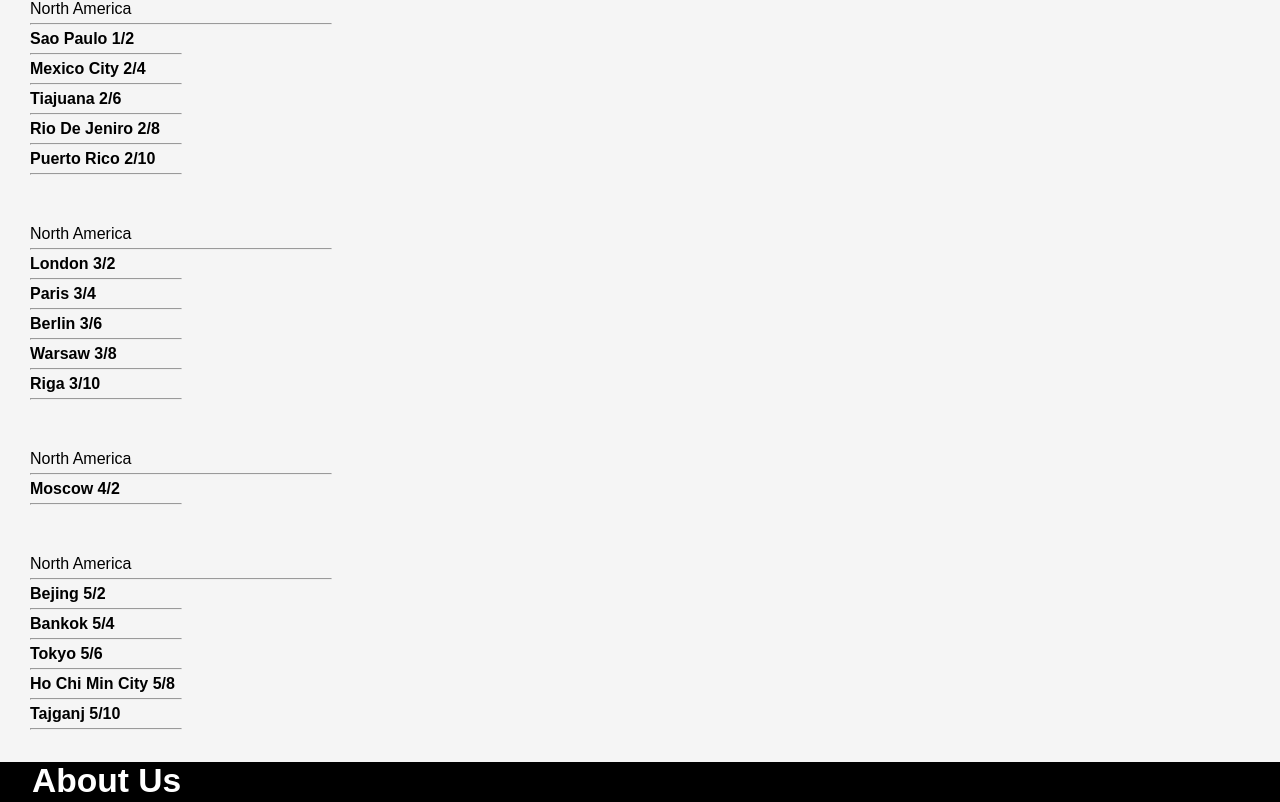
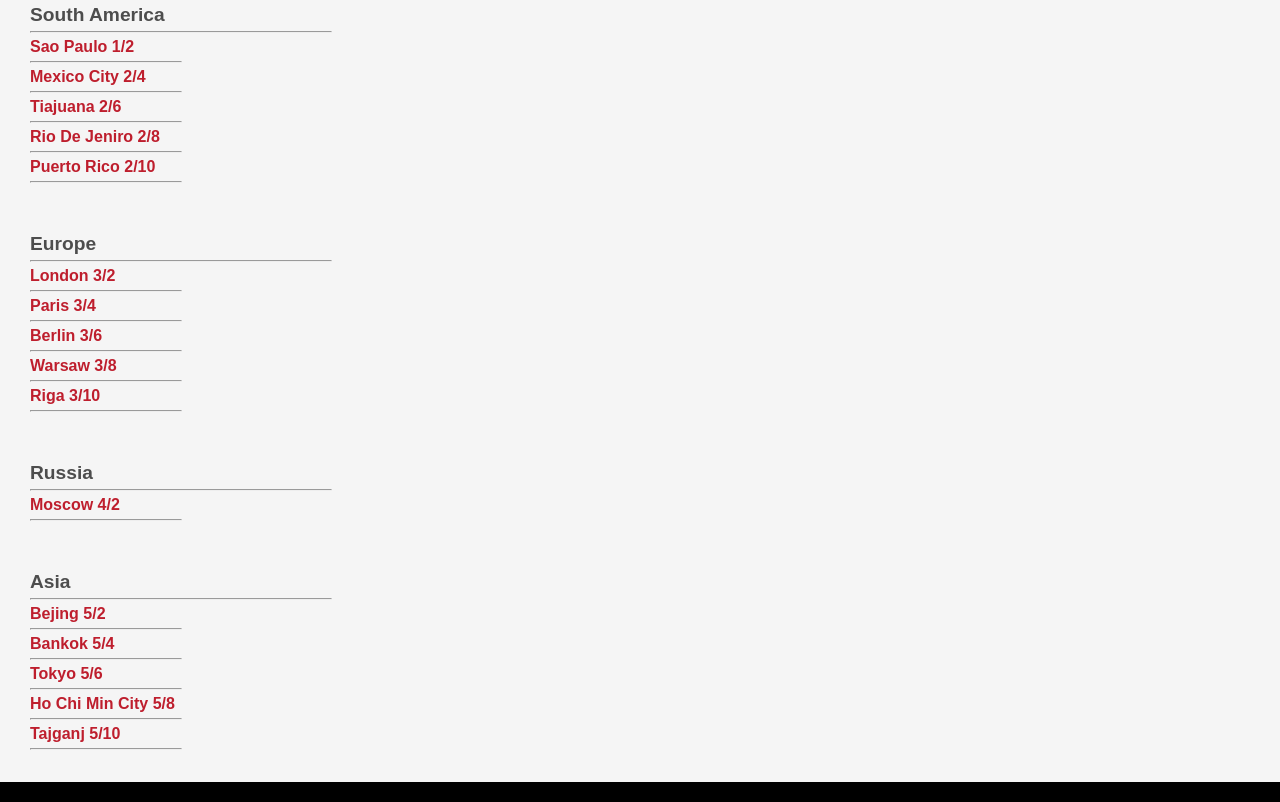
Before and after one commit to AssassinShay26/WebDevTeam, a plain HTML site: page tourdates.html in a window 1280 px wide. Shown: the part 356-1158 px from the top of the page. Drawn offline with Linux system fonts and the light colour scheme.

Commit message:
added color to tour dates

```diff
--- a/css/style.css
+++ b/css/style.css
@@ -108,6 +108,7 @@ body{
 }
 .tour_Dates_Container{
   margin-left: 30px;
+  /* padding-left: 20vh; */
 }
 .tour_Dates_H{
   display: grid;
@@ -146,8 +147,14 @@ body{
   width: 24%;
   margin: 5px;
 }
+.jshr2Text{
+  color: var(--clr-NormalRed);
+}
 .jshrText{
   margin-top: 50px;
+  font-size: larger;
+  font-weight: bold;
+  color: var(--clr-DarkGrey);
 }
 .hr2{
   margin-top: 10px;
@@ -244,6 +251,9 @@ input[type=submit]:hover {
 /***************************************/
 
 /*#region footer*/
+.footer1{
+  padding-top: 2%;
+}
 .footer_Wrapper{
   width:100%;
   height: 15%;
--- a/javascript/DatesJSON.js
+++ b/javascript/DatesJSON.js
@@ -16,7 +16,7 @@ xhr3.onload = function () {
     for (let i = 0; i < responseObject.NATourDates.length; i++) {
       let newCard = "";
       newCard += "<div class='review'>";
-      newCard += "<p><b>" + responseObject.NATourDates[i].Location + "&nbsp";
+      newCard += "<p class=\"jshr2Text\"><b>" + responseObject.NATourDates[i].Location + "&nbsp";
       newCard += responseObject.NATourDates[i].date + "<br>";
       newCard += "<hr class=\"jshr\">";
       newCard += "</p></b>";
@@ -27,7 +27,7 @@ xhr3.onload = function () {
     for (let i = 0; i < responseObject.SATourDates.length; i++) {
       let newCard = "";
       newCard += "<div class='review'>";
-      newCard += "<p><b>" + responseObject.SATourDates[i].Location + "&nbsp";
+      newCard += "<p class=\"jshr2Text\"><b>" + responseObject.SATourDates[i].Location + "&nbsp";
       newCard += responseObject.SATourDates[i].date + "<br>";
       newCard += "<hr class=\"jshr\">";
       newCard += "</p></b>";
@@ -38,7 +38,7 @@ xhr3.onload = function () {
     for (let i = 0; i < responseObject.EUTourDates.length; i++) {
       let newCard = "";
       newCard += "<div class='review'>";
-      newCard += "<p><b>" + responseObject.EUTourDates[i].Location + "&nbsp";
+      newCard += "<p class=\"jshr2Text\"><b>" + responseObject.EUTourDates[i].Location + "&nbsp";
       newCard += responseObject.EUTourDates[i].date + "<br>";
       newCard += "<hr class=\"jshr\">";
       newCard += "</p></b>";
@@ -49,7 +49,7 @@ xhr3.onload = function () {
     for (let i = 0; i < responseObject.RUTourDates.length; i++) {
       let newCard = "";
       newCard += "<div class='review'>";
-      newCard += "<p><b>" + responseObject.RUTourDates[i].Location + "&nbsp";
+      newCard += "<p class=\"jshr2Text\"><b>" + responseObject.RUTourDates[i].Location + "&nbsp";
       newCard += responseObject.RUTourDates[i].date + "<br>";
       newCard += "<hr class=\"jshr\">";
       newCard += "</p></b>";
@@ -60,7 +60,7 @@ xhr3.onload = function () {
     for (let i = 0; i < responseObject.ASTourDates.length; i++) {
       let newCard = "";
       newCard += "<div class='review'>";
-      newCard += "<p><b>" + responseObject.ASTourDates[i].Location + "&nbsp";
+      newCard += "<p class=\"jshr2Text\"><b>" + responseObject.ASTourDates[i].Location + "&nbsp";
       newCard += responseObject.ASTourDates[i].date + "<br>";
       newCard += "<hr class=\"jshr\">";
       newCard += "</p></b>";
--- a/tourdates.html
+++ b/tourdates.html
@@ -1,5 +1,6 @@
 <!DOCTYPE html>
 <html lang="en">
+
 <head>
     <meta charset="UTF-8">
     <meta name="viewport" content="width=device-width, initial-scale=1.0">
@@ -11,6 +12,7 @@
     <link href="https://fonts.googleapis.com/css2?family=Open+Sans:ital,wght@0,300..800;1,300..800&display=swap"
         rel="stylesheet">
 </head>
+
 <body>
     <!--Navbar region-->
     <!--Navbar for Desktop and Mobile views-->
@@ -43,31 +45,31 @@
         </div>
         <p class="jshrText">North America</p>
         <section id="tour1"></section>
-        <p class="jshrText">North America</p>
+        <p class="jshrText">South America</p>
         <hr class="jshr2">
         <section id="tour2"></section>
-        <p class="jshrText">North America</p>
+        <p class="jshrText">Europe</p>
         <hr class="jshr2">
         <section id="tour3"></section>
-        <p class="jshrText">North America</p>
+        <p class="jshrText">Russia</p>
         <hr class="jshr2">
         <section id="tour4"></section>
-            <p class="jshrText">North America</p>
+        <p class="jshrText">Asia</p>
         <hr class="jshr2">
         <section id="tour5"></section>
-        <div TourContainer>
+        <!-- <div TourContainer>
             <div id="item1">
-            <!-- <div class="tour_Dates_Country"><h2 class="TourHead">North America</h2></div>
+             <div class="tour_Dates_Country"><h2 class="TourHead">North America</h2></div>
                     <ul class="tour_Dates_H">
                     <li class="tour_Dates_Text">Columbus OH 1/1</li><hr class="hr1">
                     <li class="tour_Dates_Text">Gary IN 1/3</li><hr class="hr1">
                     <li class="tour_Dates_Text">LA CA 1/5</li><hr class="hr1">
                     <li class="tour_Dates_Text">Edmonton CA 1/7</li><hr class="hr1">
                     <li class="tour_Dates_Text">Philadelphia PA 1/9</li>
-                </ul> -->
+                </ul>
 
             </div>
-            </div>
+            </div> -->
     </div>
     </div>
     <!--Footer Region---->
@@ -75,7 +77,7 @@
         <div class="footer_Links"><!--links section-->
             <div class="footer_link_wrapper"><!--links wrapper-->
                 <div class="footer_Link_Item"><!-- link group 1-->
-                <h2>About Us</h2>
+                    <h2 class="footer1">About Us</h2>
                     <a href="#">Member #1</a>
                     <a href="#">Member #2</a>
                     <a href="#">Member #3</a>
@@ -108,39 +110,19 @@
                 </div>
                 <p class="website_rights">&copy &nbsp PS WEB SITE 2024. All rights reserved.</p> <!--copyright info-->
                 <div class="social_media_icons"><!--social media icons-->
-                <a
-                    href="https://www.facebook.com"
-                    target="_blank"
-                    class="social_Media_Link"
-                    >
+                    <a href="https://www.facebook.com" target="_blank" class="social_Media_Link">
                         <i class="fa-brands fa-square-facebook"></i>
                     </a>
-                <a
-                    href="https://www.instagram.com"
-                    target="_blank"
-                    class="social_Media_Link"
-                >
+                    <a href="https://www.instagram.com" target="_blank" class="social_Media_Link">
                         <i class="fa-brands fa-square-instagram"></i>
                     </a>
-                <a
-                    href="https://www.twitter.com"
-                    target="_blank"
-                    class="social_Media_Link"
-                    >
+                    <a href="https://www.twitter.com" target="_blank" class="social_Media_Link">
                         <i class="fa-brands fa-square-twitter"></i>
                     </a>
-                <a
-                    href="https://www.linkedin.com"
-                    target="_blank"
-                    class="social_Media_Link"
-                    >
+                    <a href="https://www.linkedin.com" target="_blank" class="social_Media_Link">
                         <i class="fa-brands fa-linkedin"></i>
                     </a>
-                <a
-                    href="https://www.youtube.com"
-                    target="_blank"
-                    class="social_Media_Link"
-                >
+                    <a href="https://www.youtube.com" target="_blank" class="social_Media_Link">
                         <i class="fa-brands fa-square-youtube"></i>
                     </a>
                 </div>
@@ -151,4 +133,5 @@
     <script src="./javascript/functions.js"></script><!--exapmle in java file-->
     <script src="./javascript/DatesJSON.js"></script>
 </body>
+
 </html>
```
Lines whose indentation alone changed are shown as unchanged.
